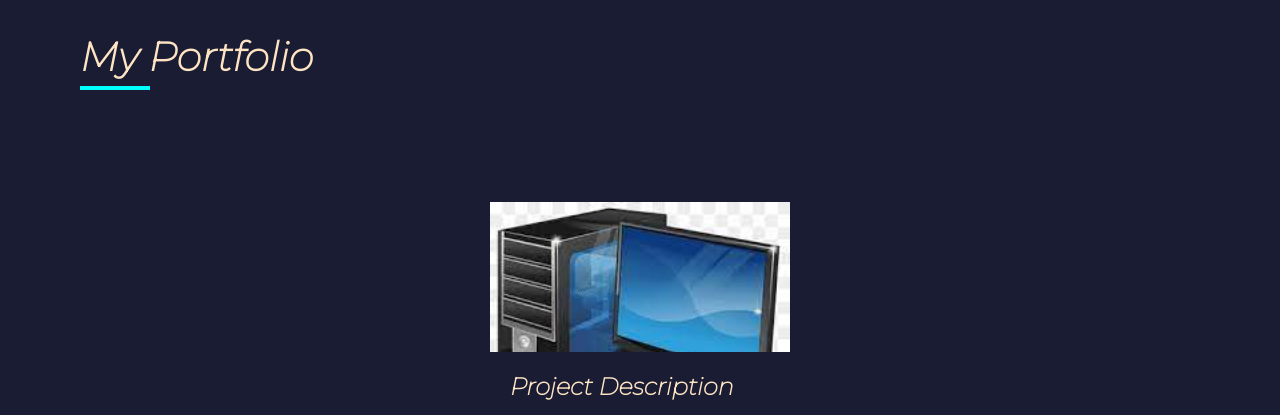
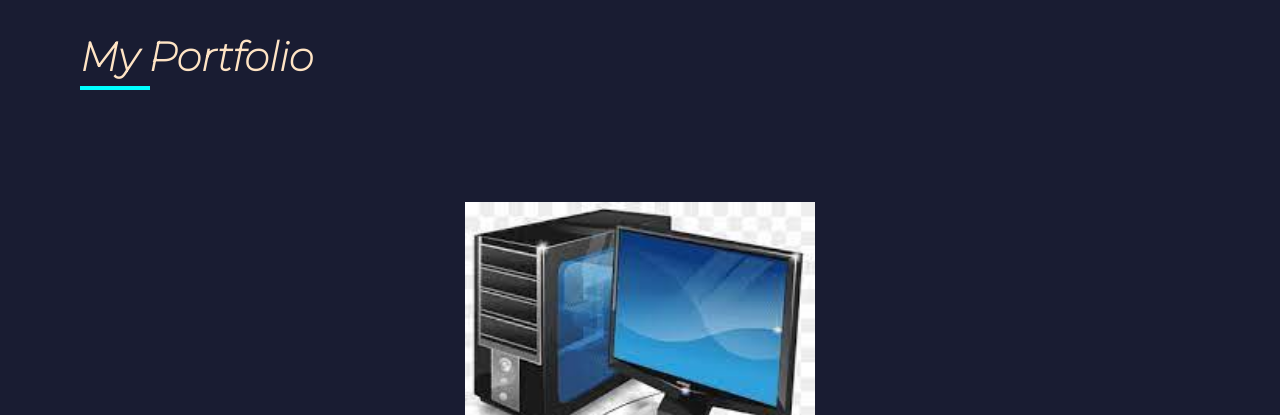
Before and after one commit to yaelita87/portfolioPH, a plain HTML site: page Portfolio/index.html in a window 1280 px wide. Shown: the part 1366-1781 px from the top of the page. Drawn offline with Linux system fonts and the light colour scheme.

Commit message:
cards changes

```diff
--- a/Portfolio/Css/style.css
+++ b/Portfolio/Css/style.css
@@ -149,12 +149,14 @@ span{
 }
 
 .card {
-    width: 300px;
+    width: 350px;
+    background-color: #222746;
+    height: 450px;
 }
 
 .card-img{
     width: 100%;
-    height: 150px;
+    height: 225px;
     background-image: url(../Imagen/images.jpeg);
     background-size: cover;
 }
--- a/Portfolio/index.html
+++ b/Portfolio/index.html
@@ -60,7 +60,7 @@
                 <h2>Project Description</h2>
             </div>
             <div class="projects-links">
-                <a href="">
+                <a href="https://github.com/ezequielresipa45/Vitality-Medical-Group" target="_blank">
                     <i class="fab fa-github"></i>
                 </a>
                 <a href="">
```
